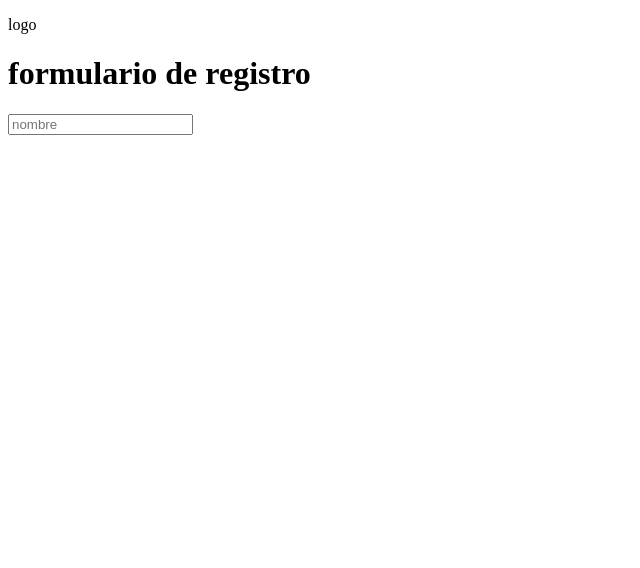
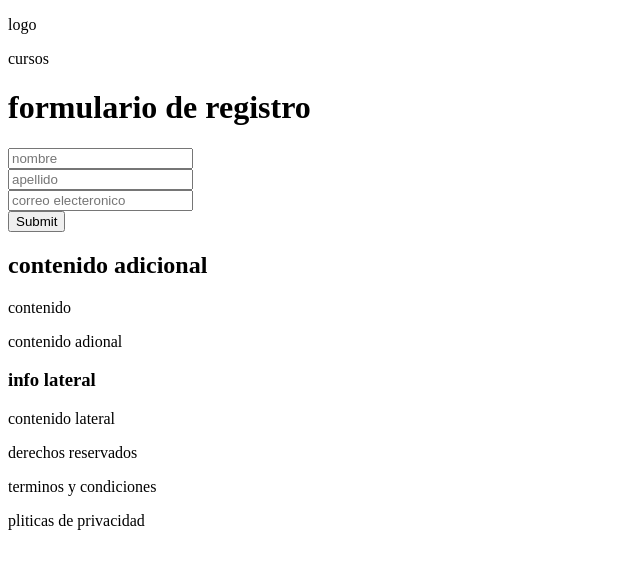
Before and after one commit to jesusteixeiratf/curso23-jesus-teixeira, a plain HTML site: page html/registro.html in a window 1280 px wide. Shown: the whole page, without its empty margins (0-640 px from the left). Drawn offline with Linux system fonts and the light colour scheme.

Commit message:
Update registro.html

```diff
--- a/html/registro.html
+++ b/html/registro.html
@@ -17,6 +17,7 @@
             <p>logo</p>
         </div>
         <div>
+            <p>cursos</p>
         </div>
     </Nav>
     <main>
@@ -25,9 +26,46 @@
         </header>
         <section>
             <form action="">
-                <input  type="text" id="nombre" name="nombre" placeholder="nombre"/>
+               <div>
+                 <input  type="text" id="nombre" name="nombre" placeholder="nombre"/>
+                </div>
+                <div>
+                 <input  type="text" id="apellido" name="apellido" placeholder="apellido"/>
+                </div>
+                <div>
+                 <input  type="email" id="correo electronico" name="correo electronico" placeholder="correo electeronico"/>
+               </div>
+               <div>
+                  <input type="submit" />
+               </div>
             </form>
         </section>
     </main>
+        <section>
+            <h2>contenido adicional</h2>
+            <article>
+                <p>contenido</p>
+                <p>contenido adional</p>
+            </article>
+        </section>
+    <aside>
+        <header>
+            <h3>info lateral</h3>
+            <div>
+                <p>contenido lateral</p>
+            </div>
+        </header>
+    </aside>
+    <footer>
+        <div>
+            <p>derechos reservados</p>
+        </div>
+        <div>
+            <p>terminos y condiciones</p>
+        </div>
+        <div>
+            <p>pliticas de privacidad</p>
+        </div>
+    </footer>
 </body>
 </html>
```
